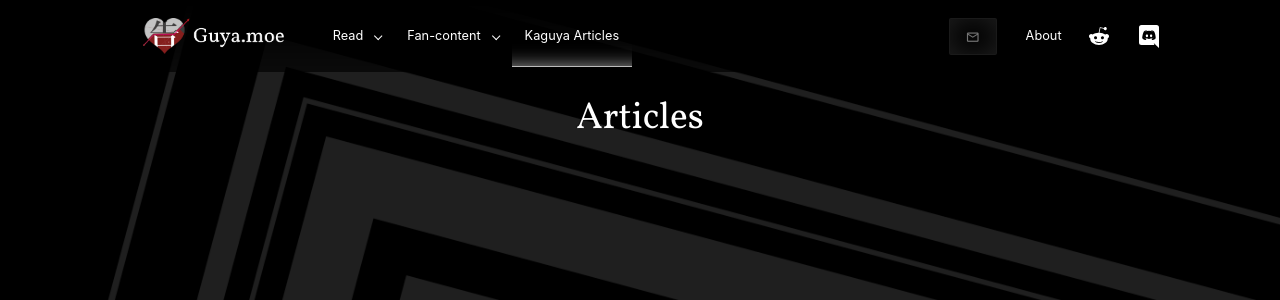
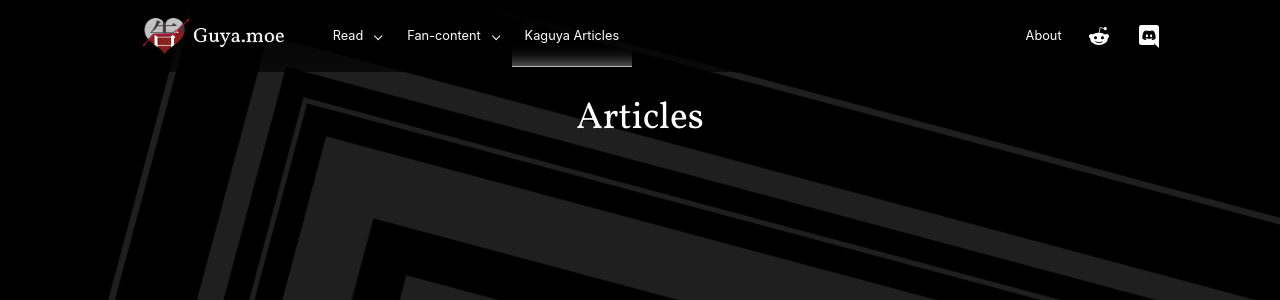
Before and after one commit to subject-f/guyamoe, a Django app: page /pages/ in a window 1280 px wide. Shown: the top 300 px of the page. Run offline with Django 3.2, Linux system fonts and the light colour scheme; data that the repository does not hold is empty; parts of the project's set-up code (start-up, migrations or seed data) failed here and were passed over; some libraries are stand-ins or nearby versions.

Commit message:
Black hole banished to the shadow realm.

```diff
--- a/templates/layout.html
+++ b/templates/layout.html
@@ -75,10 +75,6 @@
 							<a class="nav-link" href="/pages">Kaguya Articles</a>
 						</li>
 						<div class="pusher"></div>
-						<li class="nav-item blackbox-host">
-							<textarea id="blackbox" required="true" placeholder=""></textarea>
-							<span id="blackbox_submit" class="enter-key"></span>
-						</li>
 						<li class="nav-item">
 							<a class="nav-link" href="/about">About</a>
 						</li>
```
